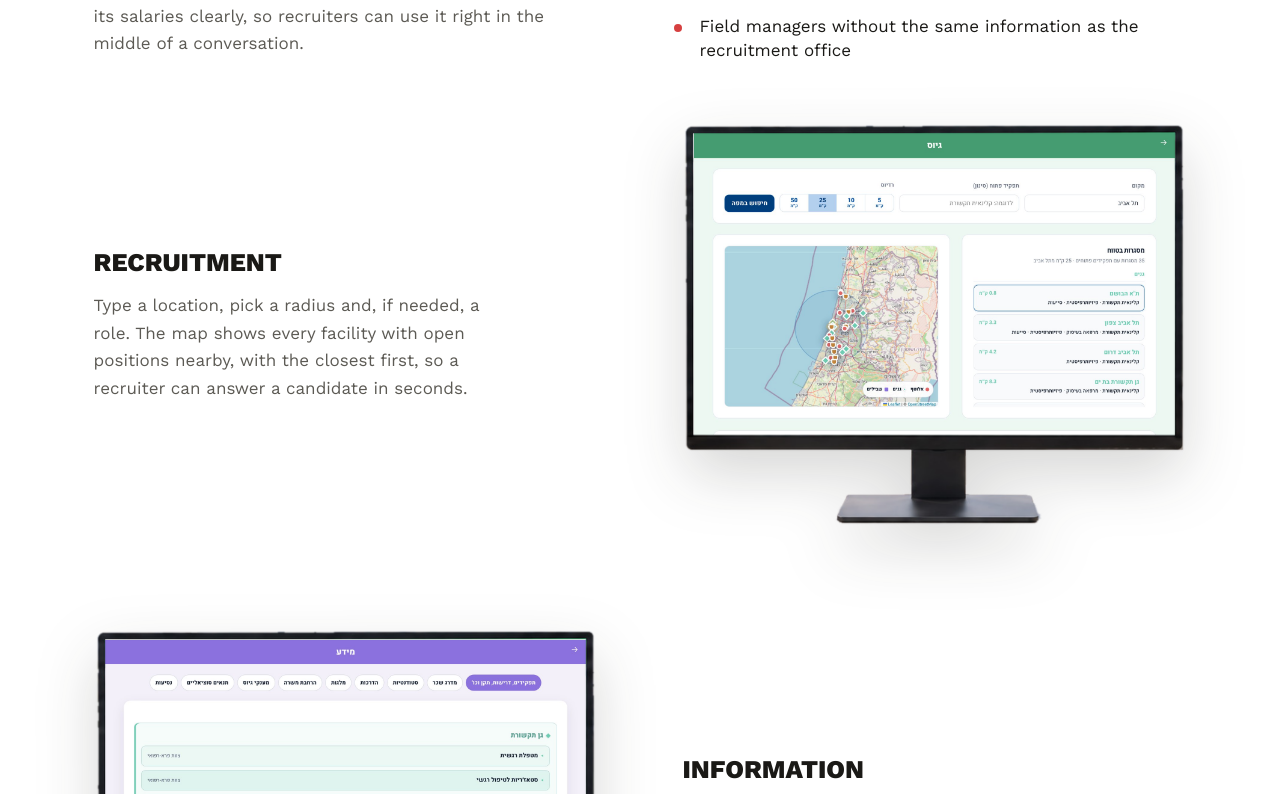
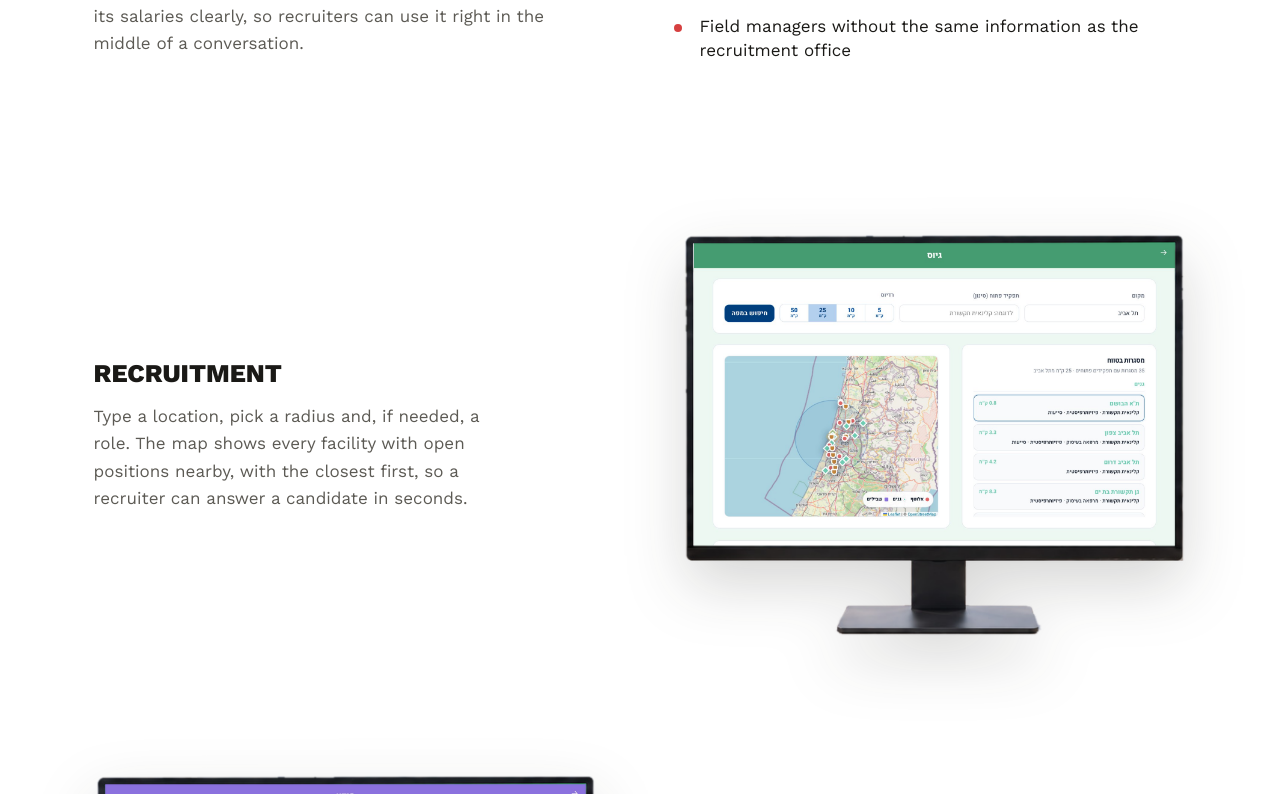
Before and after one commit to AxelGarland/AxelGarland, a Next.js app: page /work/giuson in a window 1280 px wide. Shown: the part 1686-2480 px from the top of the page. Built offline with nearby package versions, Linux system fonts and the light colour scheme.

Commit message:
Giuson process section: more space between the intro and the monitor rows, and between the rows
Co-Authored-By: Claude Sonnet 5.5 <noreply@anthropic.com>

```diff
--- a/app/work/giuson/page.tsx
+++ b/app/work/giuson/page.tsx
@@ -127,7 +127,7 @@ export default function GiusonPage() {
         {/* Solution — the real screens, not icon cards */}
         <section className="bg-surface py-20 md:py-28">
           <div className="mx-auto max-w-content px-6 sm:px-10 md:px-14 lg:px-16">
-            <div className="mb-12 grid grid-cols-1 items-start gap-10 md:mb-14 md:grid-cols-2 md:gap-16">
+            <div className="mb-24 grid grid-cols-1 items-start gap-10 md:mb-40 md:grid-cols-2 md:gap-16">
               <div className="max-w-[56ch]">
                 <h2 className="mb-4 font-display text-2xl font-semibold leading-[1.15] text-ink sm:text-3xl">
                   A tool tailored to their needs
@@ -145,7 +145,7 @@ export default function GiusonPage() {
                 ))}
               </ul>
             </div>
-            <div className="flex flex-col gap-16 md:gap-24">
+            <div className="flex flex-col gap-20 md:gap-32">
               {SCREENS.map((screen, i) => {
                 const imageRight = i % 2 === 0;
                 return (
```
